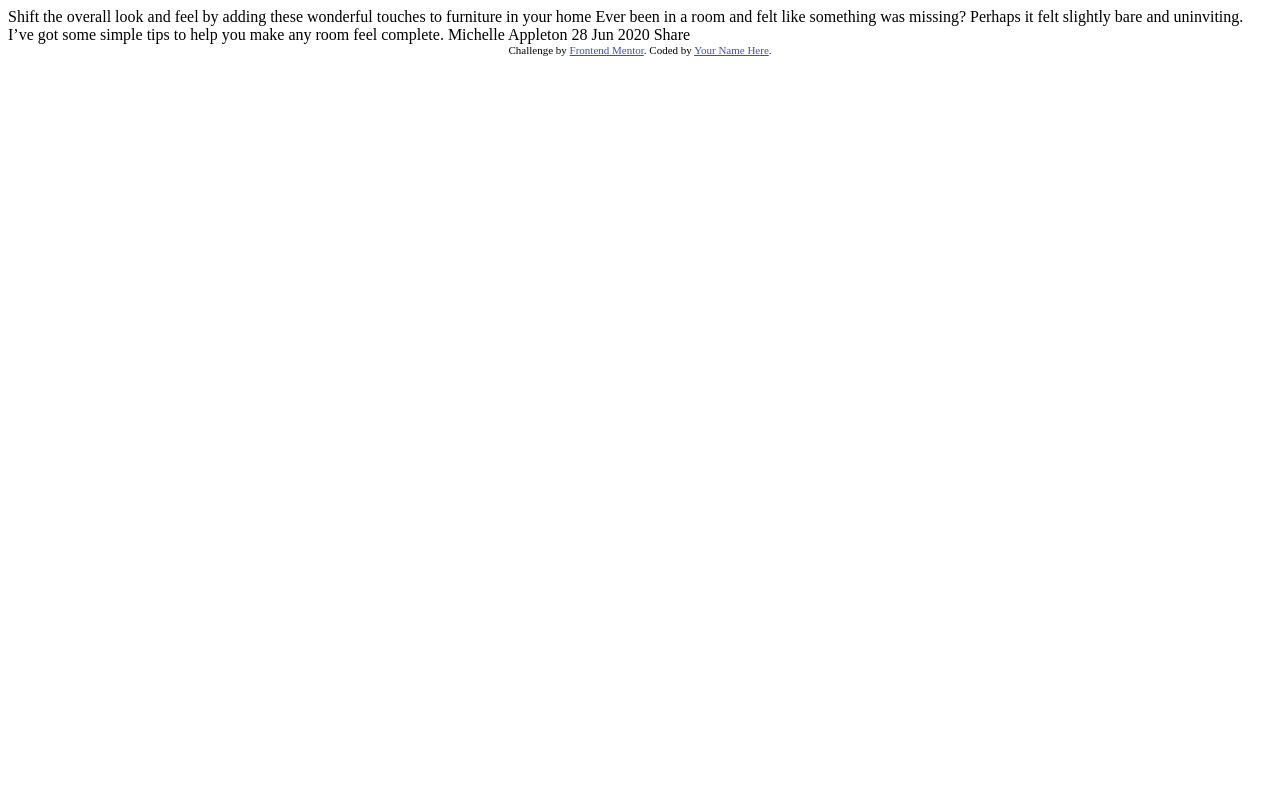
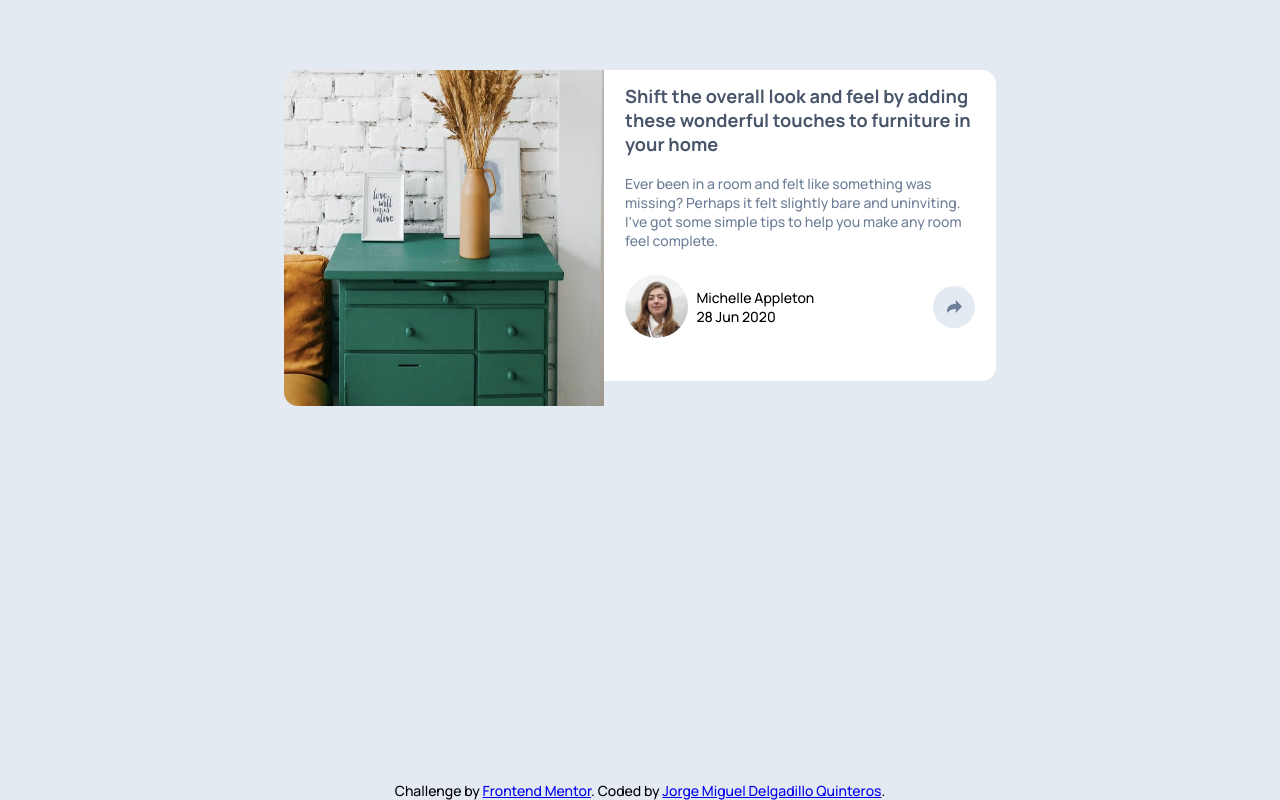
Before and after one commit to jorgedq/article-preview-component-FEM, a plain HTML site: page index.html in a window 1280 px wide. Drawn offline with Linux system fonts and the light colour scheme.

Commit message:
terminado

```diff
--- /dev/null
+++ b/app.js
@@ -0,0 +1,8 @@
+const $share = document.querySelector(".share-component");
+const $btn = document.querySelector(".article-user-btn-share");
+document.addEventListener("click", (e) => {
+  if (e.target.matches(".article-user-btn-share")) {
+    $share.classList.toggle("d-none");
+    $btn.classList.toggle("is-dark");
+  }
+});
--- a/index.html
+++ b/index.html
@@ -1,36 +1,63 @@
 <!DOCTYPE html>
 <html lang="en">
   <head>
-  <meta charset="UTF-8">
-  <meta name="viewport" content="width=device-width, initial-scale=1.0"> <!-- displays site properly based on user's device -->
+    <meta charset="UTF-8" />
+    <meta name="viewport" content="width=device-width, initial-scale=1.0" />
+    <!-- displays site properly based on user's device -->
 
-  <link rel="icon" type="image/png" sizes="32x32" href="./images/favicon-32x32.png">
+    <link
+      rel="icon"
+      type="image/png"
+      sizes="32x32"
+      href="./images/favicon-32x32.png"
+    />
 
     <title>Frontend Mentor | Article preview component</title>
-
-  <!-- Feel free to remove these styles or customise in your own stylesheet 👍 -->
-  <style>
-    .attribution { font-size: 11px; text-align: center; }
-    .attribution a { color: hsl(228, 45%, 44%); }
-  </style>
+    <link rel="stylesheet" href="styles.css" />
+    <link
+      href="https://fonts.googleapis.com/css2?family=Manrope:wght@500;700&display=swap"
+      rel="stylesheet"
+    />
   </head>
   <body>
-
-  Shift the overall look and feel by adding these wonderful
-  touches to furniture in your home
-
-  Ever been in a room and felt like something was missing? Perhaps
-  it felt slightly bare and uninviting. I’ve got some simple tips
-  to help you make any room feel complete.
-
-  Michelle Appleton
-  28 Jun 2020
-
-  Share
-
+    <div class="wraper">
+      <article class="article">
+        <img class="article-img" src="./images/drawers.jpg" alt="fondo" />
+        <div class="wraper-2">
+          <p class="article-title w-700">
+            Shift the overall look and feel by adding these wonderful touches to
+            furniture in your home
+          </p>
+          <p class="article-body w-500">
+            Ever been in a room and felt like something was missing? Perhaps it
+            felt slightly bare and uninviting. I’ve got some simple tips to help
+            you make any room feel complete.
+          </p>
+          <div class="article-user">
+            <div class="article-user-information">
+              <img src="./images/avatar-michelle.jpg" alt="avatar" />
+              <div class="article-user-personal">
+                <p class="article-user-name">Michelle Appleton</p>
+                <p class="article-user-date">28 Jun 2020</p>
+              </div>
+            </div>
+            <div class="article-user-btn-share"></div>
+          </div>
+        </div>
+        <div class="share-component d-none">
+          <p>SHARE</p>
+          <img src="./images/icon-facebook.svg" alt="facebook" />
+          <img src="./images/icon-pinterest.svg" alt="pinterest" />
+          <img src="./images/icon-twitter.svg" alt="twitter" />
+        </div>
+      </article>
+    </div>
     <div class="attribution">
-    Challenge by <a href="https://www.frontendmentor.io?ref=challenge" target="_blank">Frontend Mentor</a>.
-    Coded by <a href="#">Your Name Here</a>.
+      Challenge by
+      <a href="https://www.frontendmentor.io?ref=challenge" target="_blank"
+        >Frontend Mentor</a
+      >. Coded by <a href="#">Jorge Miguel Delgadillo Quinteros</a>.
     </div>
+    <script src="./app.js"></script>
   </body>
 </html>
--- /dev/null
+++ b/styles.css
@@ -0,0 +1,195 @@
+:root {
+  --very-dark-grayish-blue: hsl(217, 19%, 35%);
+  --desaturated-dark-blue: hsl(214, 17%, 51%);
+  --grayish-blue: hsl(212, 23%, 69%);
+  --bg-body: #e3eaf2;
+  --bg-share: hsl(219, 19%, 35%);
+}
+*,
+*::before,
+*::after {
+  padding: 0;
+  margin: 0;
+  box-sizing: border-box;
+}
+body {
+  font-size: 13px;
+  font-family: "Manrope", sans-serif;
+  background: var(--bg-body);
+  display: flex;
+  justify-content: center;
+  align-items: center;
+}
+.w-500 {
+  font-weight: 500;
+}
+.w-700 {
+  font-weight: 700;
+}
+.wraper {
+  margin: 5em 2em;
+}
+article {
+  border-radius: 1em;
+  background-color: #fff;
+  position: relative;
+  display: flex;
+  flex-direction: column;
+}
+.article .article-img {
+  width: 100%;
+  height: 30vh;
+  border-radius: 1em 1em 0 0;
+}
+.wraper-2 {
+  margin: 0em 1.5em;
+}
+.article-title {
+  color: var(--very-dark-grayish-blue);
+  font-size: 1.3em;
+  margin-bottom: 1em;
+}
+.article-body {
+  color: var(--desaturated-dark-blue);
+  font-size: 1.1em;
+  margin-bottom: 1em;
+}
+.attribution {
+  text-align: center;
+  position: fixed;
+  bottom: 0;
+  left: 0;
+  right: 0;
+}
+.article-user {
+  padding: 1em 0;
+  display: flex;
+  justify-content: space-between;
+  align-items: center;
+}
+.article-user img {
+  width: 4.5em;
+  height: auto;
+  border-radius: 50%;
+  margin-right: 0.6em;
+}
+.article-user-information {
+  display: flex;
+  align-items: center;
+  justify-content: center;
+}
+.article-user-btn-share {
+  width: 3em;
+  height: 3em;
+  border-radius: 50%;
+  z-index: 1000;
+  cursor: pointer;
+  background-color: var(--bg-body);
+  background-image: url("./images/icon-share.svg");
+  background-position: center;
+  background-repeat: no-repeat;
+}
+.is-dark {
+  background-color: #6e7f99;
+  background-image: url("./images/icon-share-dark.svg");
+}
+.share-component {
+  background: var(--bg-share);
+  position: absolute;
+  left: 0;
+  bottom: 0;
+  right: 0;
+  color: #fff;
+  border-radius: 0 0 1em 1em;
+  height: 6.5em;
+  display: flex;
+  align-items: center;
+  justify-content: start;
+}
+.share-component img {
+  margin-right: 1em;
+}
+.share-component p {
+  letter-spacing: 0.5em;
+  margin: 0 1em 0 1.5em;
+}
+.share-component img {
+  width: 2em;
+  height: 2em;
+}
+.d-none {
+  display: none;
+}
+
+@media screen and (min-width: 450px) {
+  article {
+    max-width: 323px;
+    max-height: 506.7px;
+  }
+  body {
+  }
+}
+@media screen and (min-width: 768px) {
+  body {
+    font-size: 14px;
+  }
+  article {
+    flex-direction: row;
+    max-width: 712px;
+    max-height: 310.8px;
+  }
+  .article .article-img {
+    width: 35vw;
+    height: 42vh;
+    border-radius: 1em 0 0 1em;
+  }
+  .wraper-2 {
+    margin: 1em 1.5em;
+  }
+}
+
+@media screen and (min-width: 1024px) {
+  /* body {
+    font-size: 16px;
+  } */
+  .article-body {
+    font-size: 1em;
+    margin-bottom: 0.8em;
+  }
+  article {
+    max-width: 712px;
+    max-height: 310.8px;
+    position: relative;
+  }
+  .article .article-img {
+    width: 25vw;
+    height: 42vh;
+    border-radius: 1em 0 0 1em;
+  }
+  .wraper-2 {
+    margin: 1em 1.5em;
+  }
+  .share-component {
+    border-radius: 1em;
+    height: 4em;
+    width: 20em;
+    justify-content: center;
+    left: inherit;
+    right: -7em;
+    top: 30%;
+    position: absolute;
+  }
+  .share-component::before {
+    content: "";
+    position: absolute;
+    bottom: -50px;
+    right: calc(10em -25px);
+    width: 25px;
+    height: 25px;
+    display: inline-block;
+    border-style: solid;
+    border-width: 25px 25px 25px 25px;
+    border-color: var(--very-dark-grayish-blue) transparent transparent
+      transparent;
+  }
+}
```
Also changed, not shown: images/icon-share-dark.svg (added). Lines whose indentation alone changed are shown as unchanged.
